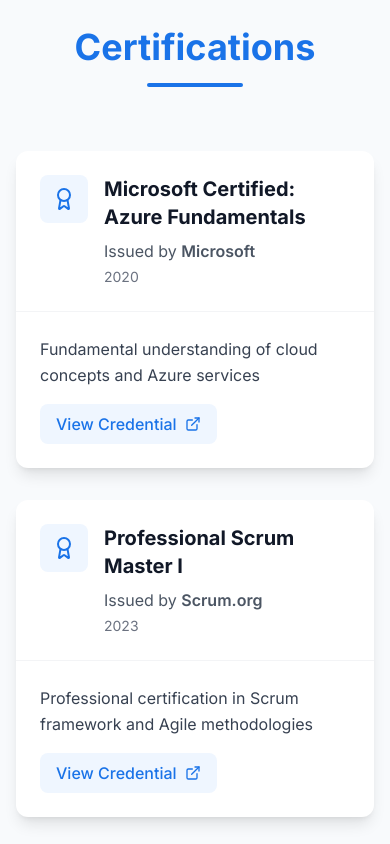
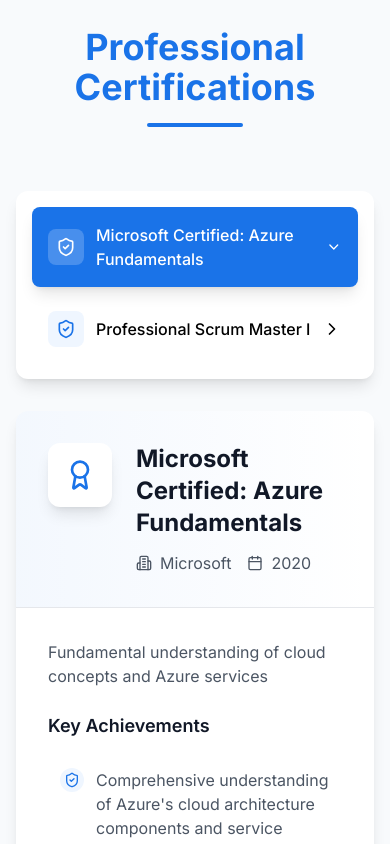
Before and after one commit to jmamaniya/my-portfolio, a React (Vite) app: page / in a window 390 px wide. Shown: the part 8380-9224 px from the top of the page. Built offline with nearby package versions, Linux system fonts and the light colour scheme.

Commit message:
layout chnage in certifications

```diff
--- a/src/components/layout/Navbar.tsx
+++ b/src/components/layout/Navbar.tsx
@@ -1,6 +1,6 @@
-import { useState, useEffect } from 'react';
-import { motion, useScroll, AnimatePresence } from 'framer-motion';
-import { Menu, X} from 'lucide-react';
+import { useState, useEffect } from "react";
+import { motion, useScroll, AnimatePresence } from "framer-motion";
+import { Menu, X } from "lucide-react";
 
 interface NavItem {
   id: string;
@@ -11,16 +11,17 @@
 const Navbar = () => {
   const [isOpen, setIsOpen] = useState(false);
   const [isScrolled, setIsScrolled] = useState(false);
-  const [activeItem, setActiveItem] = useState('home');
+  const [activeItem, setActiveItem] = useState("home");
   const { scrollY, scrollYProgress } = useScroll();
 
   const menuItems: NavItem[] = [
-    { id: 'home', label: 'Home' },
-    { id: 'about', label: 'About' },
-    { id: 'experience', label: 'Experience' },
-    { id: 'skills', label: 'Skills' },
-    { id: 'recommendations', label: 'Recommendations' },
-    { id: 'contact', label: 'Contact' }
+    { id: "home", label: "Home" },
+    { id: "about", label: "About" },
+    { id: "certifications", label: "Certifications" },
+    { id: "experience", label: "Experience" },
+    { id: "skills", label: "Skills" },
+    { id: "recommendations", label: "Recommendations" },
+    { id: "contact", label: "Contact" },
   ];
 
   useEffect(() => {
@@ -31,8 +32,8 @@
 
   useEffect(() => {
     const handleScroll = () => {
-      const sections = menuItems.map(item => item.id);
-      const currentSection = sections.find(section => {
+      const sections = menuItems.map((item) => item.id);
+      const currentSection = sections.find((section) => {
         const element = document.getElementById(section);
         if (element) {
           const rect = element.getBoundingClientRect();
@@ -45,17 +46,17 @@
       }
     };
 
-    window.addEventListener('scroll', handleScroll);
-    return () => window.removeEventListener('scroll', handleScroll);
+    window.addEventListener("scroll", handleScroll);
+    return () => window.removeEventListener("scroll", handleScroll);
   }, [menuItems]);
 
   const scrollToSection = (sectionId: string) => {
-    if (sectionId === 'home') {
-      window.scrollTo({ top: 0, behavior: 'smooth' });
+    if (sectionId === "home") {
+      window.scrollTo({ top: 0, behavior: "smooth" });
     } else {
       const element = document.getElementById(sectionId);
       if (element) {
-        element.scrollIntoView({ behavior: 'smooth' });
+        element.scrollIntoView({ behavior: "smooth" });
       }
     }
     setActiveItem(sectionId);
@@ -67,8 +68,8 @@
       <motion.nav
         className={`fixed w-full z-50 transition-all duration-300 ${
           isScrolled
-            ? 'bg-white/90 dark:bg-gray-900/90 backdrop-blur-sm shadow-sm py-4'
-            : 'bg-transparent py-6'
+            ? "bg-white/90 dark:bg-gray-900/90 backdrop-blur-sm shadow-sm py-4"
+            : "bg-transparent py-6"
         }`}
         initial={{ y: -100 }}
         animate={{ y: 0 }}
@@ -84,7 +85,7 @@
           <div className="flex justify-between items-center">
             {/* Logo */}
             <motion.button
-              onClick={() => scrollToSection('home')}
+              onClick={() => scrollToSection("home")}
               className="relative group"
               whileHover={{ scale: 1.05 }}
               whileTap={{ scale: 0.95 }}
@@ -103,8 +104,8 @@
                   onClick={() => scrollToSection(item.id)}
                   className={`relative px-3 py-2 font-medium ${
                     activeItem === item.id
-                      ? 'text-[#1A73E8] dark:text-blue-400'
-                      : 'text-gray-600 dark:text-gray-300 hover:text-[#1A73E8] dark:hover:text-blue-400'
+                      ? "text-[#1A73E8] dark:text-blue-400"
+                      : "text-gray-600 dark:text-gray-300 hover:text-[#1A73E8] dark:hover:text-blue-400"
                   }`}
                   whileHover={{ y: -1 }}
                   whileTap={{ y: 0 }}
@@ -119,7 +120,6 @@
                   )}
                 </motion.button>
               ))}
-
             </div>
 
             {/* Mobile Menu Button */}
@@ -134,7 +134,7 @@
             >
               <AnimatePresence mode="wait">
                 <motion.div
-                  key={isOpen ? 'close' : 'menu'}
+                  key={isOpen ? "close" : "menu"}
                   initial={{ opacity: 0 }}
                   animate={{ opacity: 1 }}
                   exit={{ opacity: 0 }}
@@ -153,7 +153,7 @@
                 className="md:hidden absolute top-full left-0 w-full bg-white dark:bg-gray-900
                          shadow-sm border-t border-gray-100 dark:border-gray-800"
                 initial={{ opacity: 0, height: 0 }}
-                animate={{ opacity: 1, height: 'auto' }}
+                animate={{ opacity: 1, height: "auto" }}
                 exit={{ opacity: 0, height: 0 }}
                 transition={{ duration: 0.2 }}
               >
@@ -163,9 +163,10 @@
                       key={item.id}
                       onClick={() => scrollToSection(item.id)}
                       className={`block w-full text-left px-4 py-3 rounded-lg transition-all
-                               ${activeItem === item.id
-                                 ? 'bg-blue-50 dark:bg-blue-900/50 text-[#1A73E8] dark:text-blue-400'
-                                 : 'text-gray-600 dark:text-gray-300 hover:bg-gray-50 dark:hover:bg-gray-800 hover:text-[#1A73E8] dark:hover:text-blue-400'
+                               ${
+                                 activeItem === item.id
+                                   ? "bg-blue-50 dark:bg-blue-900/50 text-[#1A73E8] dark:text-blue-400"
+                                   : "text-gray-600 dark:text-gray-300 hover:bg-gray-50 dark:hover:bg-gray-800 hover:text-[#1A73E8] dark:hover:text-blue-400"
                                }`}
                       initial={{ opacity: 0, x: -20 }}
                       animate={{ opacity: 1, x: 0 }}
--- a/src/components/sections/Certifications.tsx
+++ b/src/components/sections/Certifications.tsx
@@ -1,115 +1,178 @@
-import React from 'react';
-import { motion } from 'framer-motion';
-import { certificationsData } from '../../data/certificationsData';
-import { Award, ExternalLink } from 'lucide-react';
+import React, { useState } from "react";
+import { motion, AnimatePresence } from "framer-motion";
+import {
+  Award,
+  ExternalLink,
+  Calendar,
+  Building2,
+  ChevronRight,
+  ShieldCheck,
+} from "lucide-react";
+import { certificationsData } from "../../data/certificationsData";
 
 const Certifications: React.FC = () => {
-  const containerVariants = {
-    hidden: { opacity: 0 },
-    visible: {
-      opacity: 1,
-      transition: { staggerChildren: 0.2 }
-    }
-  };
-
-  const itemVariants = {
-    hidden: { opacity: 0, y: 20 },
-    visible: { opacity: 1, y: 0 }
-  };
+  const [activeCert, setActiveCert] = useState(0);
 
   return (
-    <section className="py-24 bg-[#F8FAFC] overflow-hidden">
+    <section id="certifications" className="py-24 bg-[#F8FAFC]">
       <div className="container mx-auto px-4">
+        {/* Header */}
         <motion.div
-          variants={containerVariants}
-          initial="hidden"
-          whileInView="visible"
-          viewport={{ once: true }}
+          initial={{ opacity: 0, y: 20 }}
+          animate={{ opacity: 1, y: 0 }}
+          className="text-center mb-16"
         >
-          {/* Header */}
-          <motion.div
-            className="text-center mb-16 transform perspective-[1000px]"
-            variants={itemVariants}
-            whileHover={{ rotateX: 10, scale: 1.05 }}
-            transition={{ type: "spring", stiffness: 300 }}
-          >
-            <h2 className="text-4xl md:text-5xl font-bold mb-4 text-[#1A73E8]">
-              Certifications
-            </h2>
-            <div className="w-24 h-1 bg-[#1A73E8] mx-auto rounded-full"/>
-          </motion.div>
+          <h2 className="text-4xl md:text-5xl font-bold mb-4 text-[#1A73E8]">
+            Professional Certifications
+          </h2>
+          <div className="w-24 h-1 bg-[#1A73E8] mx-auto rounded-full mb-4" />
+        </motion.div>
 
-          {/* Certification Grid */}
-          <div className="grid grid-cols-1 md:grid-cols-2 gap-8 max-w-5xl mx-auto">
-            {certificationsData.certifications.map((cert) => (
+        {/* Main Content */}
+        <div className="max-w-7xl mx-auto grid grid-cols-1 lg:grid-cols-3 gap-8">
+          {/* Left Panel - Certificate List */}
+          <div className="lg:col-span-1">
+            <div className="bg-white rounded-xl shadow-lg p-4">
+              {certificationsData.certifications.map((cert, index) => (
+                <motion.button
+                  key={cert.name}
+                  onClick={() => setActiveCert(index)}
+                  className={`w-full text-left p-4 rounded-lg mb-2 last:mb-0 transition-all
+                             ${
+                               activeCert === index
+                                 ? "bg-[#1A73E8] text-white shadow-lg"
+                                 : "hover:bg-gray-50"
+                             }`}
+                  whileHover={{ x: activeCert === index ? 0 : 5 }}
+                >
+                  <div className="flex items-center justify-between">
+                    <div className="flex items-center gap-3">
+                      <div
+                        className={`p-2 rounded-lg ${
+                          activeCert === index ? "bg-white/20" : "bg-blue-50"
+                        }`}
+                      >
+                        <ShieldCheck
+                          className={`w-5 h-5 ${
+                            activeCert === index
+                              ? "text-white"
+                              : "text-[#1A73E8]"
+                          }`}
+                        />
+                      </div>
+                      <span className="font-medium">{cert.name}</span>
+                    </div>
+                    <ChevronRight
+                      className={`w-5 h-5 transition-transform ${
+                        activeCert === index ? "rotate-90" : ""
+                      }`}
+                    />
+                  </div>
+                </motion.button>
+              ))}
+            </div>
+          </div>
+
+          {/* Right Panel - Certificate Details */}
+          <div className="lg:col-span-2">
+            <AnimatePresence mode="wait">
               <motion.div
-                key={cert.name}
-                className="group bg-white rounded-xl shadow-lg hover:shadow-2xl
-                         transition-all duration-300 overflow-hidden transform perspective-[1000px]"
-                variants={itemVariants}
-                whileHover={{
-                  scale: 1.02,
-                  rotateX: 5,
-                  rotateY: 2,
-                  translateZ: 20
-                }}
-                transition={{ type: "spring", stiffness: 300 }}
+                key={activeCert}
+                initial={{ opacity: 0, x: 20 }}
+                animate={{ opacity: 1, x: 0 }}
+                exit={{ opacity: 0, x: -20 }}
+                className="bg-white rounded-xl shadow-lg overflow-hidden"
               >
                 {/* Certificate Header */}
-                <div className="p-6 border-b border-gray-100">
-                  <div className="flex items-start gap-4">
+                <div className="p-8 bg-gradient-to-r from-[#1A73E8]/5 to-transparent border-b">
+                  <div className="flex items-start gap-6">
                     <motion.div
-                      className="p-3 bg-blue-50 rounded-lg text-[#1A73E8]"
-                      whileHover={{
-                        rotate: 360,
-                        scale: 1.1,
-                      }}
-                      transition={{ duration: 0.5 }}
+                      className="p-4 bg-white rounded-xl shadow-lg"
+                      whileHover={{ rotate: 360 }}
+                      transition={{ duration: 0.7 }}
                     >
-                      <Award className="w-6 h-6" />
+                      <Award className="w-8 h-8 text-[#1A73E8]" />
                     </motion.div>
                     <div>
-                      <h3 className="text-xl font-bold text-gray-900 mb-2 group-hover:text-[#1A73E8]
-                                 transition-colors">
-                        {cert.name}
+                      <h3 className="text-2xl font-bold text-gray-900 mb-3">
+                        {certificationsData.certifications[activeCert].name}
                       </h3>
-                      <p className="text-gray-600">
-                        Issued by <span className="font-semibold">{cert.issuer}</span>
-                      </p>
-                      <p className="text-gray-500 text-sm mt-1">{cert.date}</p>
+                      <div className="flex flex-wrap gap-4">
+                        <div className="flex items-center gap-2 text-gray-600">
+                          <Building2 className="w-4 h-4" />
+                          <span>
+                            {
+                              certificationsData.certifications[activeCert]
+                                .issuer
+                            }
+                          </span>
+                        </div>
+                        <div className="flex items-center gap-2 text-gray-600">
+                          <Calendar className="w-4 h-4" />
+                          <span>
+                            {certificationsData.certifications[activeCert].date}
+                          </span>
+                        </div>
+                      </div>
                     </div>
                   </div>
                 </div>
 
-                {/* Certificate Body */}
-                <div className="p-6">
-                  <p className="text-gray-700 mb-4 leading-relaxed">
-                    {cert.description}
+                {/* Certificate Description */}
+                <div className="p-8">
+                  <p className="text-gray-600 mb-6">
+                    {certificationsData.certifications[activeCert].description}
                   </p>
 
-                  {cert.credentialUrl && (
+                  {/* Key Achievements */}
+                  <div className="space-y-4">
+                    <h4 className="text-lg font-semibold text-gray-900">
+                      Key Achievements
+                    </h4>
+                    <div className="grid gap-4">
+                      {certificationsData.certifications[
+                        activeCert
+                      ].achievements.map((achievement, index) => (
+                        <motion.div
+                          key={index}
+                          initial={{ opacity: 0, x: -20 }}
+                          animate={{ opacity: 1, x: 0 }}
+                          transition={{ delay: index * 0.1 }}
+                          className="flex items-start gap-3 p-3 rounded-lg hover:bg-gray-50"
+                        >
+                          <div className="flex-shrink-0 p-1 bg-blue-50 rounded-full">
+                            <ShieldCheck className="w-4 h-4 text-[#1A73E8]" />
+                          </div>
+                          <p className="text-gray-600">{achievement}</p>
+                        </motion.div>
+                      ))}
+                    </div>
+                  </div>
+
+                  {/* Credential Button */}
+                  {certificationsData.certifications[activeCert]
+                    .credentialUrl && (
                     <motion.a
-                      href={cert.credentialUrl}
+                      href={
+                        certificationsData.certifications[activeCert]
+                          .credentialUrl
+                      }
                       target="_blank"
                       rel="noopener noreferrer"
-                      className="inline-flex items-center gap-2 text-[#1A73E8] hover:text-blue-700
-                               font-medium group/link bg-blue-50 px-4 py-2 rounded-lg
-                               hover:bg-blue-100 transition-colors"
-                      whileHover={{
-                        x: 5,
-                        transition: { type: "spring", stiffness: 300 }
-                      }}
+                      className="inline-flex items-center gap-2 mt-8 px-6 py-3 bg-[#1A73E8]
+                               text-white rounded-lg hover:bg-blue-600 transition-colors"
+                      whileHover={{ scale: 1.05 }}
+                      whileTap={{ scale: 0.95 }}
                     >
-                      View Credential
-                      <ExternalLink className="w-4 h-4 transition-transform
-                                           group-hover/link:translate-x-1" />
+                      Verify Credential
+                      <ExternalLink className="w-4 h-4" />
                     </motion.a>
                   )}
                 </div>
               </motion.div>
-            ))}
+            </AnimatePresence>
           </div>
-        </motion.div>
+        </div>
       </div>
     </section>
   );
```
Also changed, not shown: src/data/certificationsData.ts (+16 -1 lines), 5 other files (tests, documents, lock files or other folders).
